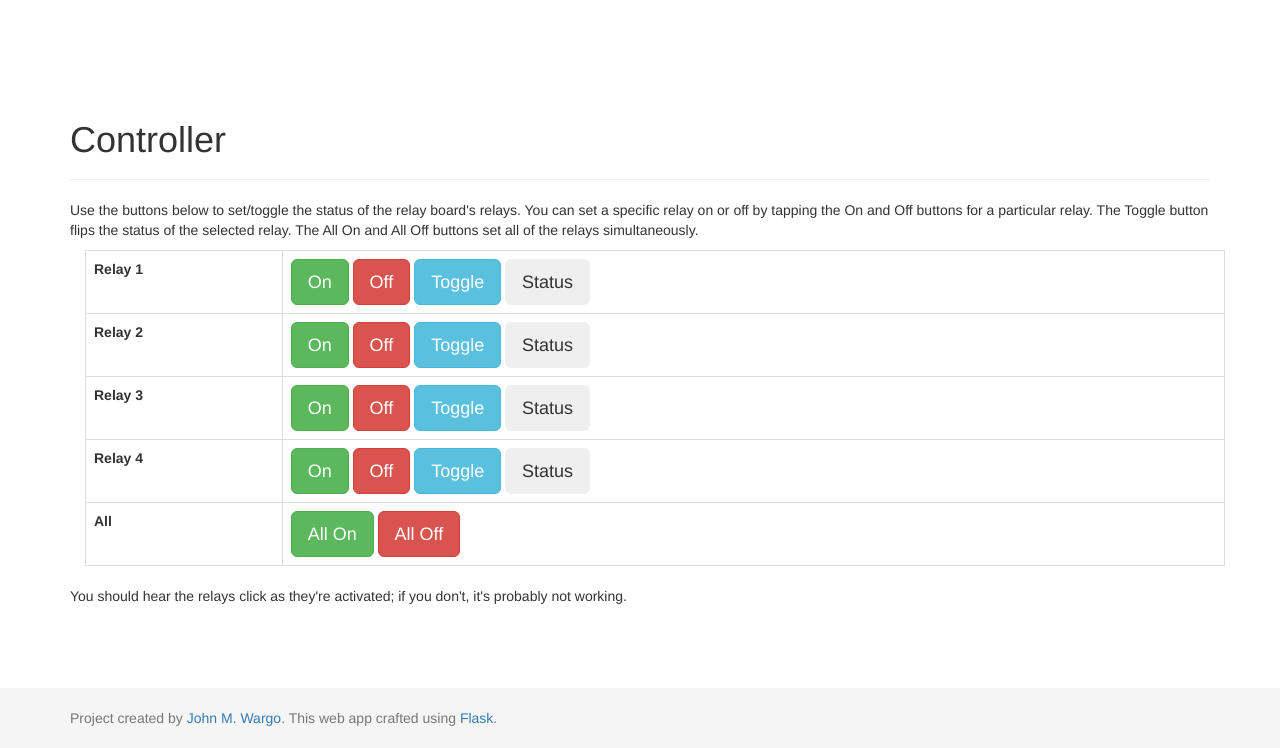
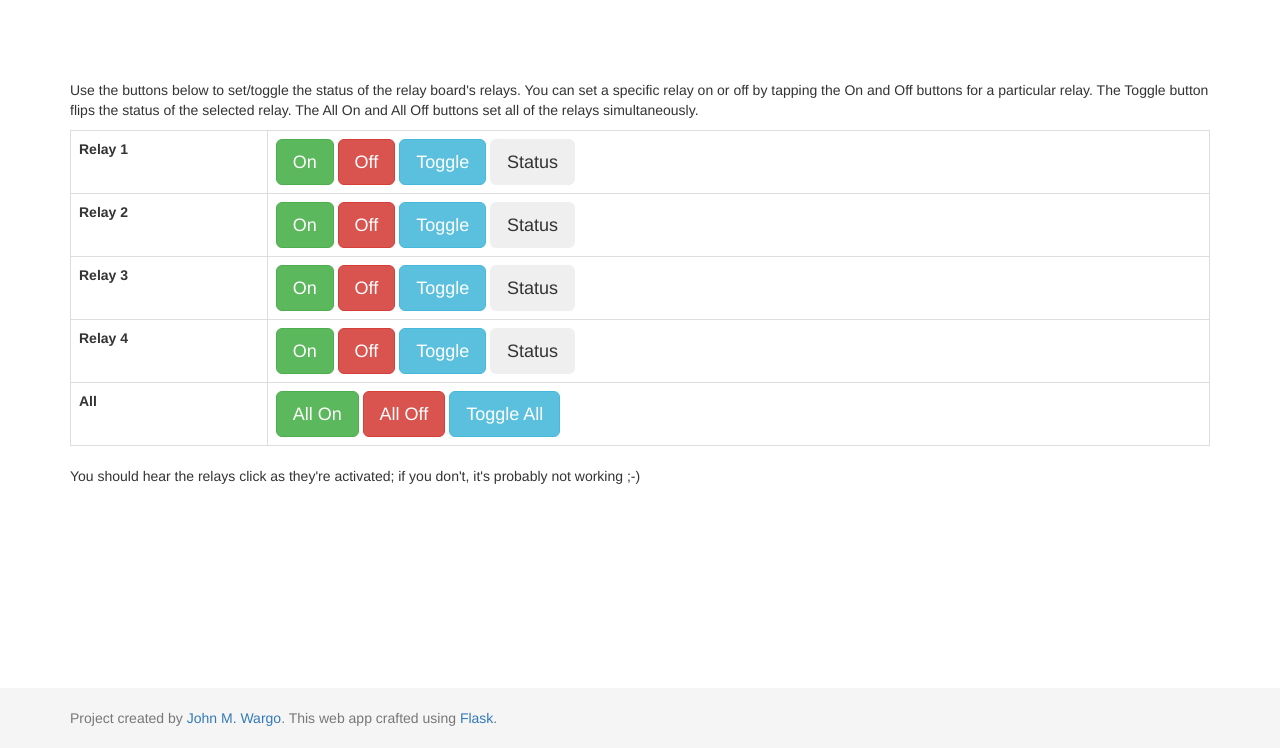
Before and after one commit to johnwargo/raspberry-pi-relay-controller-seeed, a Flask app: page / in a window 1280 px wide. Shown: the part 52-800 px from the top of the page. Run offline with Flask 2, Linux system fonts and the light colour scheme; parts of the project's set-up code (start-up, migrations or seed data) failed here and were passed over; some libraries are stand-ins or nearby versions.

Commit message:
updated Fri 02/24/2017

```diff
--- a/server.py
+++ b/server.py
@@ -1,14 +1,11 @@
 # todo: Implement Signals to notify the app whenever the relay status changes
 # todo: use web sockets to update the status display when the relay status changes
 from __future__ import print_function
-
-from datetime import datetime
 
 from flask import Flask
 from flask import make_response
 from flask import render_template
 from flask_bootstrap import Bootstrap
-from flask_moment import Moment
 
 from relay_lib_seeed import *
 
@@ -20,14 +17,18 @@ NUM_RELAY_PORTS = 4
 app = Flask(__name__)
 
 bootstrap = Bootstrap(app)
-moment = Moment(app)
+
+# turn all of the relays off, so we're starting with a clean slate. Since the library can determine
+# relay status by querying the board, there's no real, burning need for this, but it seemed
+# like the right thing to do.
+relay_all_off()
 
 
 @app.route('/')
 def index():
     print("Loading app Main page")
     # return success_resp
-    return render_template('index.html', current_time=datetime.utcnow())
+    return render_template('index.html')
 
 
 @app.route('/status/<int:relay>')
@@ -101,3 +102,10 @@ def internal_server_error(e):
 def validate_relay(relay):
     # Make sure the port falls between 1 and NUM_RELAY_PORTS
     return (relay > 0) and (relay <= NUM_RELAY_PORTS)
+
+
+if __name__ == "__main__":
+    # On the Pi, you need to run the app using this command to make sure it
+    # listens for requests outside of the device.
+    # app.run(host='0.0.0.0')
+    app.run(host='0.0.0.0', port=5000, debug=True)
--- a/static/js/index.js
+++ b/static/js/index.js
@@ -24,10 +24,17 @@ function callApiWithRelay(url, relay) {
     }
 }
 
-function toggleAll(status) {
-    console.log("Executing toggleAll");
+function setAll(status) {
+    console.log("Executing setAll");
     var url = status ? 'all_on/' : 'all_off/';
     callApi(url);
+}
+
+function toggleAll() {
+    console.log("Executing toggleAll");
+    for (var i = 1; i < 5; i++) {
+        toggleRelay(i);
+    }
 }
 
 function callApi(url) {
--- a/templates/base.html
+++ b/templates/base.html
@@ -4,13 +4,11 @@
 
 {% block head %}
     {{ super() }}
-    {#  footer code shamelessly stolen from http://getbootstrap.com/examples/sticky-footer-navbar/  #}
     <link href="{{ url_for('static', filename='css/sticky-footer-navbar.css') }}" rel="stylesheet">
 {% endblock %}
 
 {% block scripts %}
     {{ super() }}
-    {{ moment.include_moment() }}
     <script src="{{ url_for('static', filename='js/sweetalert2.js') }}"></script>
 {% endblock %}
 
@@ -28,7 +26,6 @@
     <div class="container">
         {% block page_content %} {% endblock %}
     </div>
-
     <footer class="footer">
         <div class="container">
             <p class="text-muted">Project created by <a href="http://www.johnwargo.com" target="_blank">John M.
--- a/templates/index.html
+++ b/templates/index.html
@@ -9,13 +9,9 @@
 {% block title %}Pi Relay Controller (Seeed){% endblock %}
 
 {% block page_content %}
-    <div class="page-header">
-        <h1>Controller</h1>
-    </div>
     <p>Use the buttons below to set/toggle the status of the relay board's relays. You can set a specific relay on or
         off by tapping the On and Off buttons for a particular relay. The Toggle button flips the status of the selected
         relay. The All On and All Off buttons set all of the relays simultaneously.</p>
-    <div class="container">
     <table class="table table-bordered">
         <tbody>
         <tr>
@@ -27,7 +23,9 @@
                     </button>
                     <button type="button" class="btn btn-info" id="toggle-1" onclick="toggleRelay(1);">Toggle
                     </button>
-                        <button type="button" class="btn btn-secondary" id="data-1" onclick="getRelayStatus(1);">Status</button>
+                    <button type="button" class="btn btn-secondary" id="data-1" onclick="getRelayStatus(1);">
+                        Status
+                    </button>
                 </div>
             </td>
         </tr>
@@ -40,7 +38,9 @@
                     </button>
                     <button type="button" class="btn btn-info" id="toggle-2" onclick="toggleRelay(2);">Toggle
                     </button>
-                        <button type="button" class="btn btn-secondary" id="data-1" onclick="getRelayStatus(2);">Status</button>
+                    <button type="button" class="btn btn-secondary" id="data-1" onclick="getRelayStatus(2);">
+                        Status
+                    </button>
                 </div>
             </td>
 
@@ -54,7 +54,9 @@
                     </button>
                     <button type="button" class="btn btn-info" id="toggle-3" onclick="toggleRelay(3);">Toggle
                     </button>
-                        <button type="button" class="btn btn-secondary" id="data-1" onclick="getRelayStatus(3);">Status</button>
+                    <button type="button" class="btn btn-secondary" id="data-1" onclick="getRelayStatus(3);">
+                        Status
+                    </button>
                 </div>
             </td>
         </tr>
@@ -67,7 +69,9 @@
                     </button>
                     <button type="button" class="btn btn-info" id="toggle-4" onclick="toggleRelay(4);">Toggle
                     </button>
-                        <button type="button" class="btn btn-secondary" id="data-1" onclick="getRelayStatus(4);">Status</button>
+                    <button type="button" class="btn btn-secondary" id="data-1" onclick="getRelayStatus(4);">
+                        Status
+                    </button>
                 </div>
             </td>
         </tr>
@@ -75,17 +79,19 @@
             <th scope="row">All</th>
             <td>
                 <div class="btn-group-lg" role="group" aria-label="All">
-                        <button type="button" class="btn btn-success btn-lg" id="all_on" onclick="toggleAll(true);">All
-                            On
+                    <button type="button" class="btn btn-success btn-lg" id="all_on" onclick="setAll(true);">
+                        All On
                     </button>
-                        <button type="button" class="btn btn-danger btn-lg" id="all_off" onclick="toggleAll(false);">All
-                            Off
+                    <button type="button" class="btn btn-danger btn-lg" id="all_off" onclick="setAll(false);">
+                        All Off
+                    </button>
+                    <button type="button" class="btn btn-info btn-lg" id="all_off" onclick="toggleAll(false);">
+                        Toggle All
                     </button>
                 </div>
             </td>
         </tr>
         </tbody>
     </table>
-    </div>
-    <p>You should hear the relays click as they're activated; if you don't, it's probably not working.</p>
+    <p>You should hear the relays click as they're activated; if you don't, it's probably not working ;-)</p>
 {% endblock %}
```
Also changed, not shown: 3 other files. Lines whose indentation alone changed are shown as unchanged.
